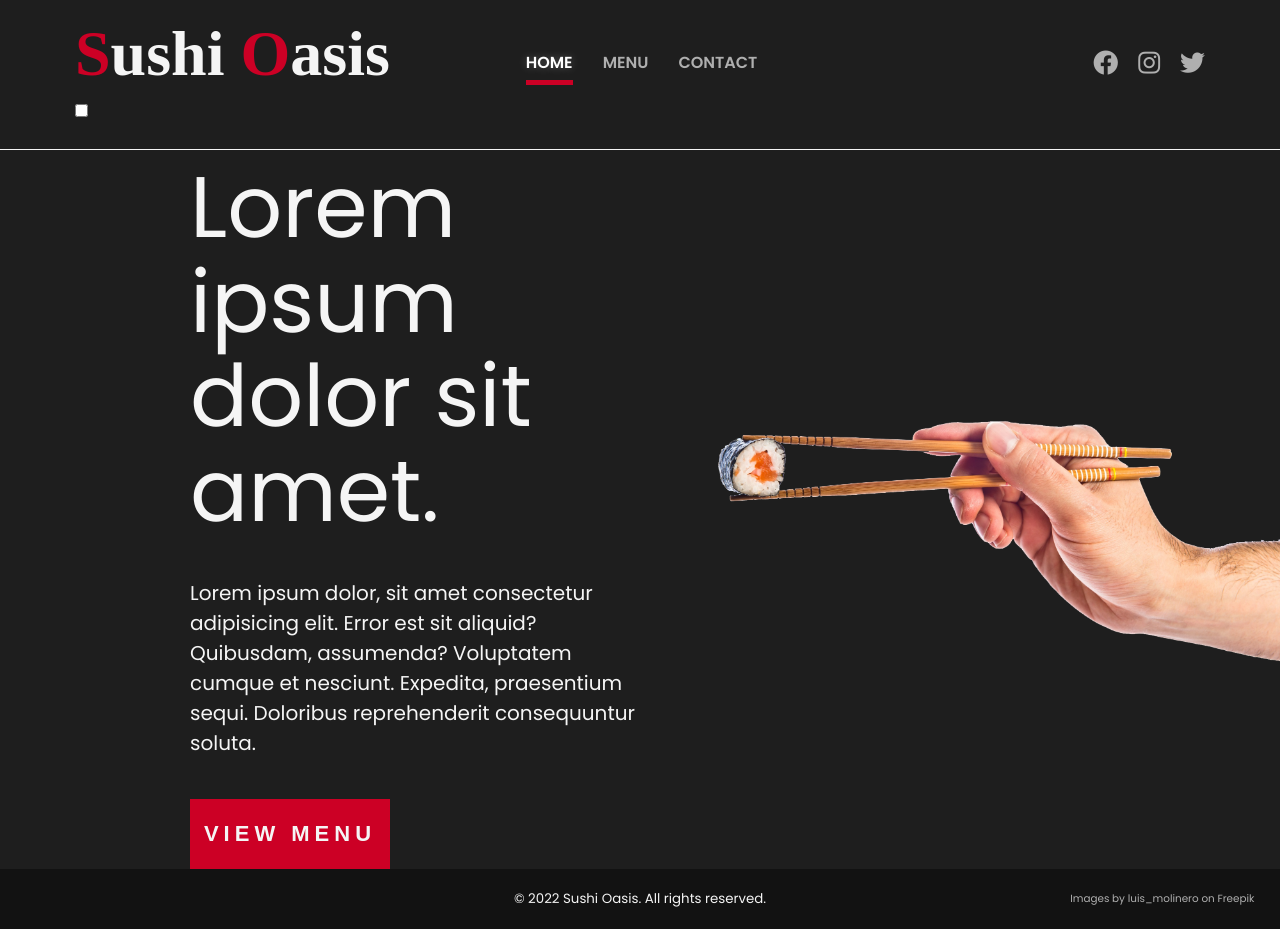
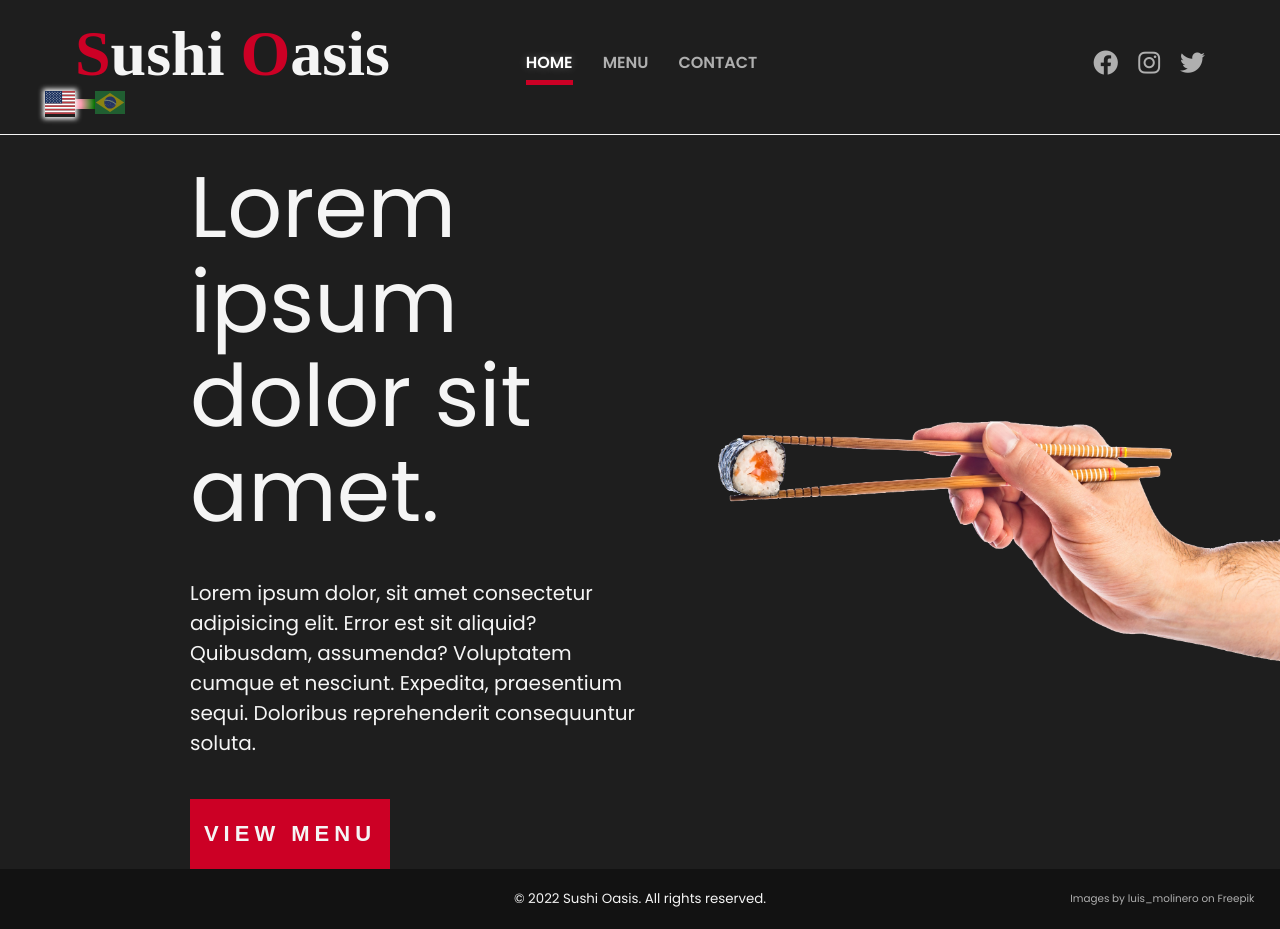
Before and after one commit to jv-vogler/restaurant-homepage, a website built with webpack: page dist/index.html in a window 1280 px wide. Built offline with nearby package versions, Linux system fonts and the light colour scheme; a web font is replaced by a local one.

Commit message:
Add styling to language toggle button
- Experimenting with SVG format for the flag icons

```diff
--- a/src/index.js
+++ b/src/index.js
@@ -65,7 +65,7 @@ const createSocialMenu = (...brandName) => {
   });
   for (const item of brandName) {
     const i = createEl({
-      elType: "i",
+      elType: "div",
       elClasses: ["fa-brands", `fa-${item.toLowerCase()}`],
     });
     menu.appendChild(i);
--- a/src/style.css
+++ b/src/style.css
@@ -113,6 +113,56 @@ body {
   transform: translateY(-5px);
   color: var(--nav-active);
 }
+
+.toggle__input {
+  display: flex;
+  align-items: center;
+  position: relative;
+  width: 20px;
+  height: 10px;
+  appearance: none;
+  background: linear-gradient(to right, rgb(255, 156, 176) 30%, green);
+  outline: none;
+  box-shadow: inset 0 0 5px rgba(0, 0, 0, .2);
+  transition: .5s;
+}
+
+.toggle {
+  position: relative;
+  width: 50px;
+}
+
+.toggle__input::before {
+  content: url(./images/us.svg);
+  position: absolute;
+  left: -30px;
+  width: 30px;
+  opacity: 1;
+  z-index: 50;
+  transition: .4s;
+  box-shadow: 0px 0px 5px 2px white;
+}
+
+.toggle__input:checked::before {
+  opacity: .5;
+  box-shadow: none;
+}
+
+.toggle__input::after {
+  content: url(./images/br.svg);
+  position: absolute;
+  right: -30px;
+  width: 30px;
+  opacity: .5;
+  z-index: 50;
+  transition: .4s;
+}
+
+.toggle__input:checked::after {
+  opacity: 1;
+  box-shadow: 0px 0px 5px 2px greenyellow;
+}
+
 
 /* MAIN */
 .main {
```
Also changed, not shown: dist/1f0d85f138950f6660d4.svg (added), dist/5de3c7f8f610cd976b78.svg (added), dist/main.js, src/images/br.svg (added), src/images/us.svg (added).
